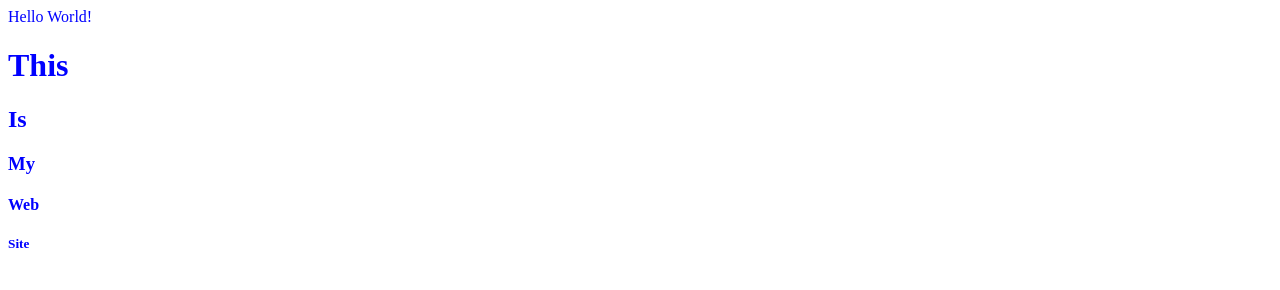
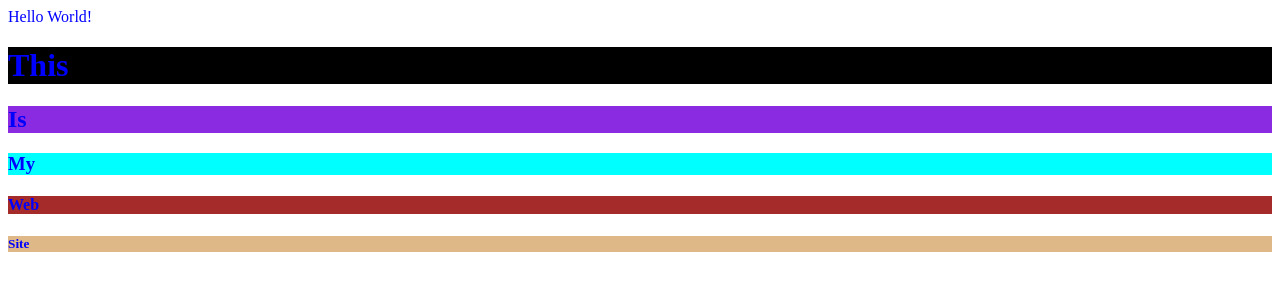
Before and after one commit to Tucker-E-Swett/Tucker-E-Swett.github.io, a plain HTML site: page index.html in a window 1280 px wide. Drawn offline with Linux system fonts and the light colour scheme.

Commit message:
added background colors in styles

```diff
--- a/css/style.css
+++ b/css/style.css
@@ -1,3 +1,18 @@
 body {
     color: blue;
 }
+h1 {
+    background-color: black;
+}
+h2 {
+    background-color: blueviolet;
+}
+h3 {
+    background-color: aqua;
+}
+h4 {
+    background-color: brown;
+}
+h5 {
+    background-color: burlywood;
+}
```
